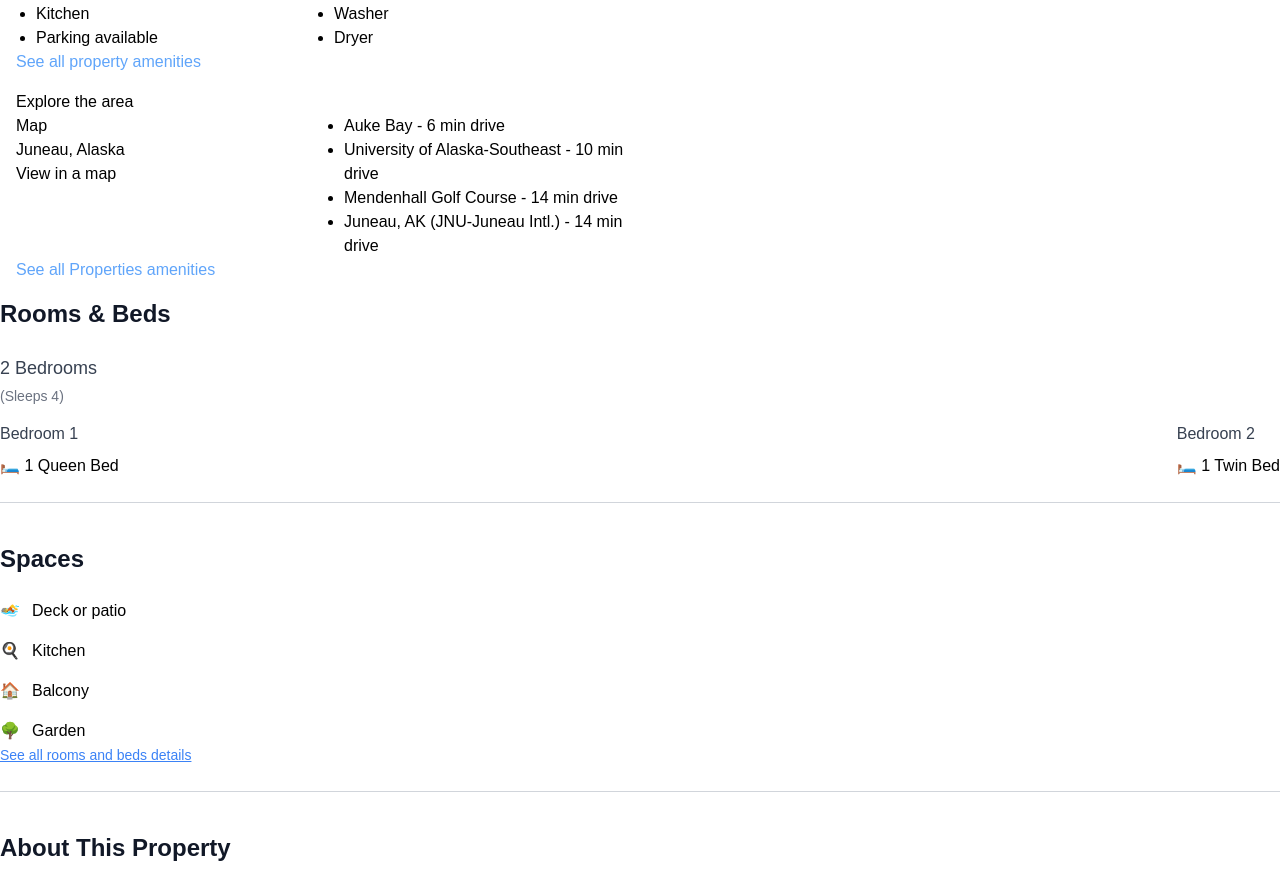
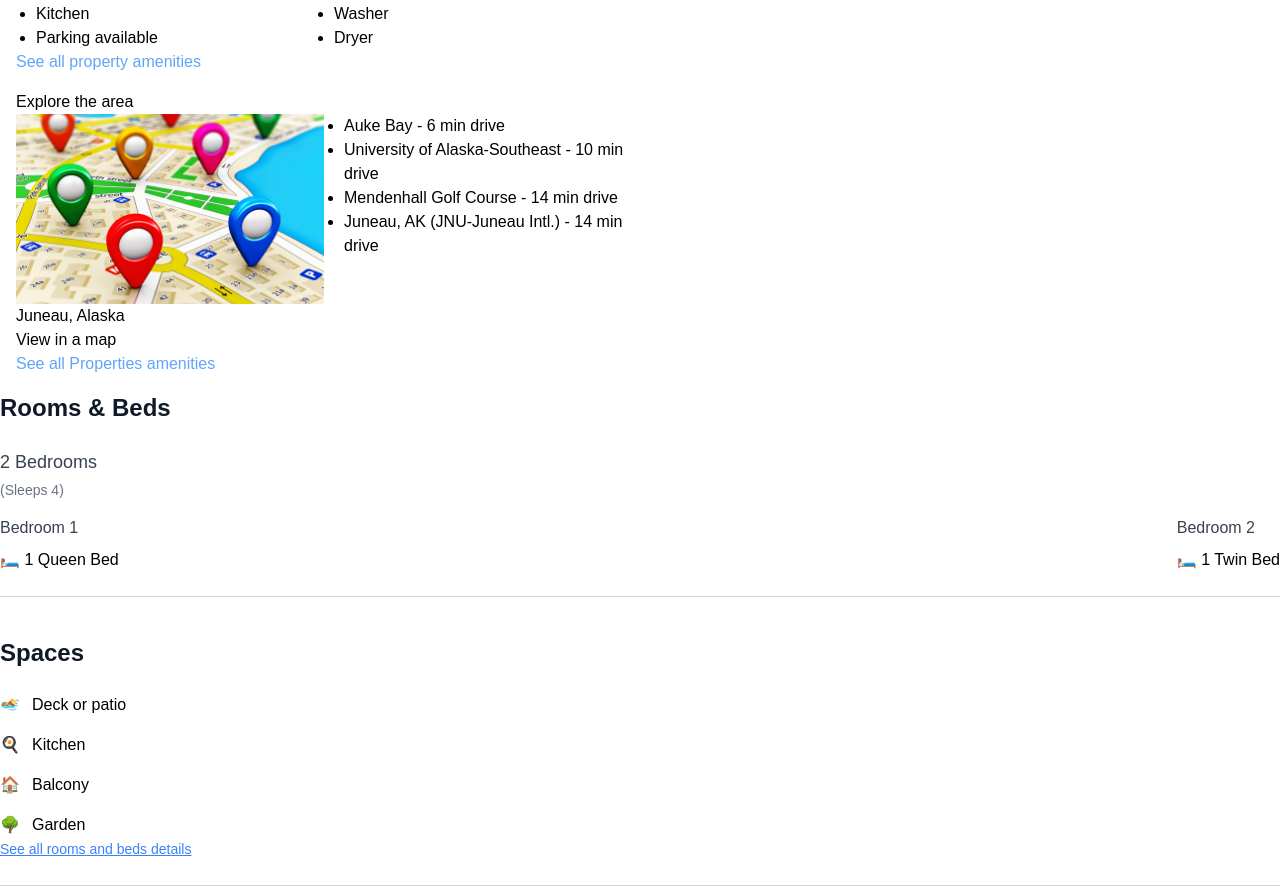
Before and after one commit to Muntasir-Ayan/assignment-4-nextjs, a Next.js app in the folder client/: page / in a window 1280 px wide. Shown: the part 926-1819 px from the top of the page. Built offline with nearby package versions, Linux system fonts and the light colour scheme.

Commit message:
map added

```diff
--- a/client/components/MainBody.tsx
+++ b/client/components/MainBody.tsx
@@ -1,5 +1,6 @@
 'use client';
 
+import Image from 'next/image';
 import React, { useState, useEffect } from 'react';
 
 interface MainBodyProps {
@@ -77,7 +78,13 @@ const MainBody: React.FC<MainBodyProps> = ({ hotelData }) => {
           <div className="grid grid-cols-2">
             <div>
               <div>
-                <h1>Map</h1>
+                <Image
+                  src="/map.jpeg"
+                  alt="Vacation Image"
+                  width={800} // Adjust the width as per your design
+                  height={600} // Adjust the height as per your design
+                  layout="responsive" // Optional, use 'intrinsic' or 'fill' based on your design
+                />
               </div>
               <div className="location-name">{hotelData?.address || defaultAddress}</div>
               <a href="#" className="view-map-link">View in a map</a>
@@ -85,10 +92,10 @@ const MainBody: React.FC<MainBodyProps> = ({ hotelData }) => {
             <div>
               <ul className="list-disc ml-5">
                 {/* You can populate this dynamically if `hotelData?.nearbyPlaces` is available */}
-                <li>Auke Bay - 6 min drive</li>
-                <li>University of Alaska-Southeast - 10 min drive</li>
-                <li>Mendenhall Golf Course - 14 min drive</li>
-                <li>Juneau, AK (JNU-Juneau Intl.) - 14 min drive</li>
+                <li>Auke Bay    -        6 min drive</li>
+                <li>University of Alaska-Southeast    -        10 min drive</li>
+                <li>Mendenhall Golf Course    -        14 min drive</li>
+                <li>Juneau, AK (JNU-Juneau Intl.)    -        14 min drive</li>
               </ul>
             </div>
           </div>
```
Also changed, not shown: client/public/map.jpeg (added).
